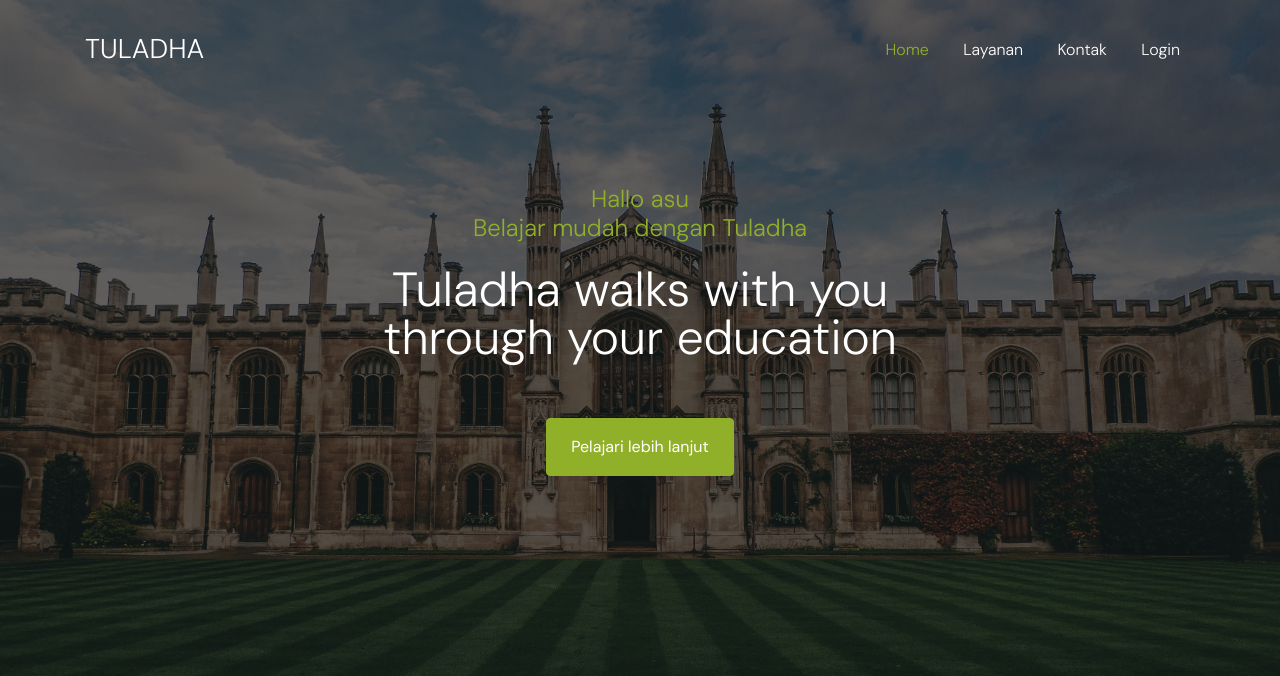
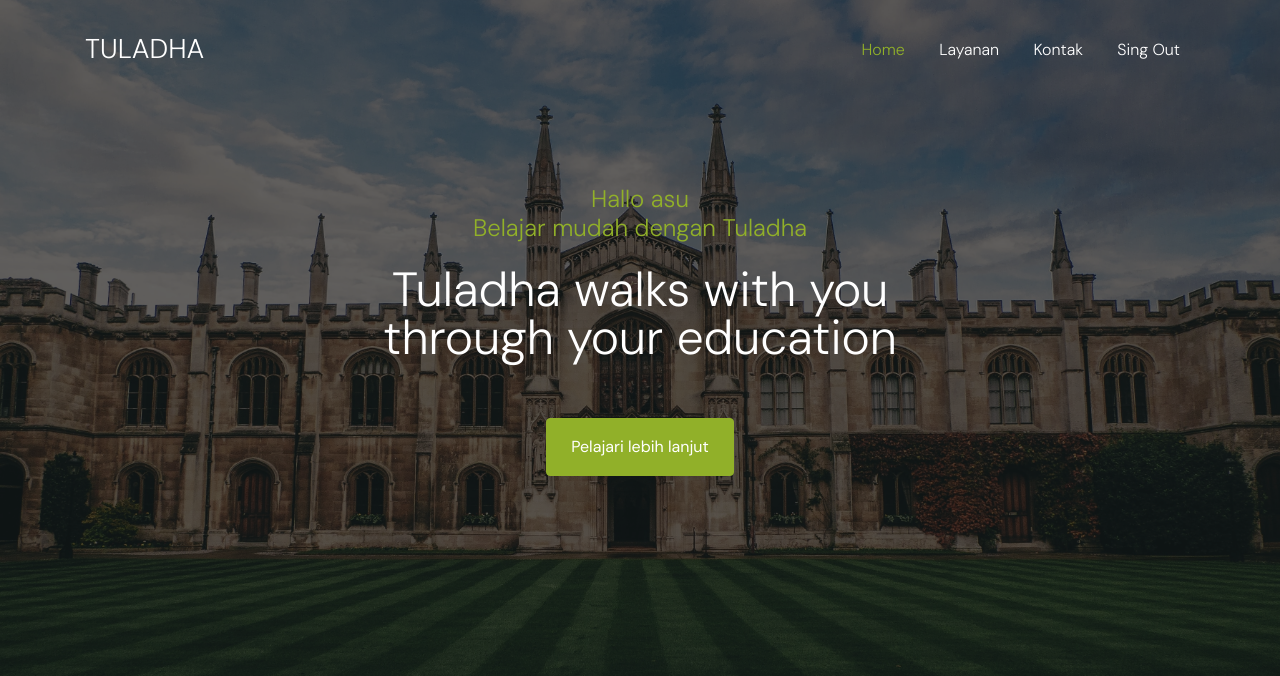
Before and after one commit to 2019Ganjil-PemrogramanBerbasisWeb/tugas2-web-quorush, a PHP site: page / in a window 1280 px wide. Shown: the top 676 px of the page. Run offline with PHP 8.4, Linux system fonts and the light colour scheme; a user stored in the database is signed in; some web fonts are replaced.

Commit message:
memperbaiki login loop

```diff
--- a/index.php
+++ b/index.php
@@ -70,7 +70,7 @@
                 <li class="active"><a href="index.html" class="nav-link">Home</a></li>
                 <li><a href="layanan.html" class="nav-link">Layanan</a></li>
                 <li><a href="contact.html" class="nav-link">Kontak</a></li>
-                <li><a href="login.php" class="nav-link">Login</a></li>
+                <li><a href="logout.php" class="nav-link">Sing Out</a></li>
               </ul>
             </nav>
           </div>
```
